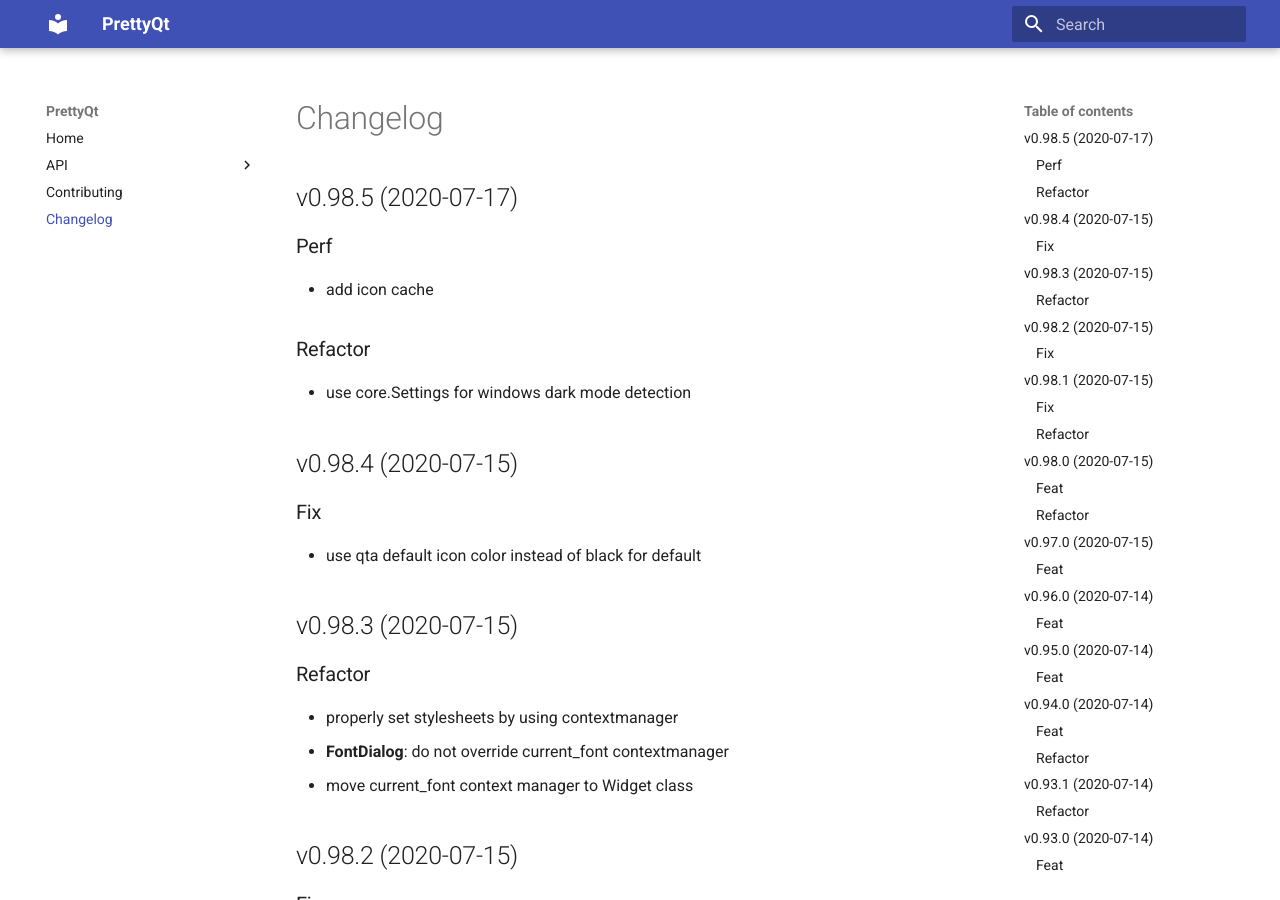
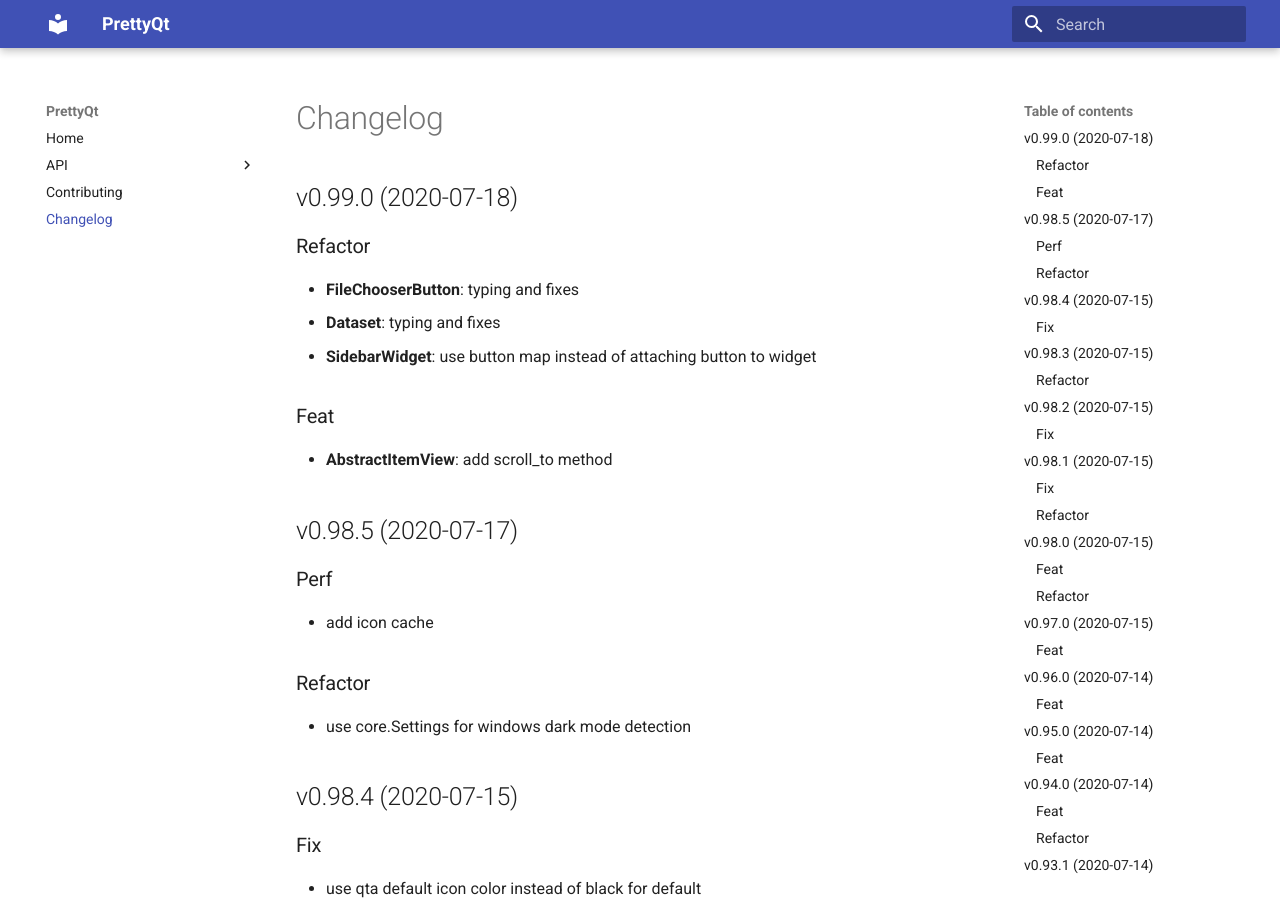
Before and after one commit to phil65/PrettyQt, an MkDocs documentation site: the page built from docs/changelog.md, in a window 1280 px wide and 900 px high. Built offline with MkDocs 1.6.1 and Material for MkDocs 9.7.7, drawn with Linux system fonts in a browser that asks for light colours.

Commit message:
bump: version 0.98.5 → 0.99.0

```diff
--- a/docs/changelog.md
+++ b/docs/changelog.md
@@ -1,3 +1,15 @@
+## v0.99.0 (2020-07-18)
+
+### Refactor
+
+- **FileChooserButton**: typing and fixes
+- **Dataset**: typing and fixes
+- **SidebarWidget**: use button map instead of attaching button to widget
+
+### Feat
+
+- **AbstractItemView**: add scroll_to method
+
 ## v0.98.5 (2020-07-17)
 
 ### Perf
--- a/prettyqt/__init__.py
+++ b/prettyqt/__init__.py
@@ -4,7 +4,7 @@
 
 __author__ = """Philipp Temminghoff"""
 __email__ = "phil65@kodi.tv"
-__version__ = "0.98.5"
+__version__ = "0.99.0"
 
 
 __all__ = [
--- a/pyproject.toml
+++ b/pyproject.toml
@@ -1,6 +1,6 @@
 [tool.poetry]
 name = "PrettyQt"
-version = "0.98.5"
+version = "0.99.0"
 description = "A pythonic layer on top of qtpy"
 readme = 'docs/index.md'
 repository = "https://github.com/phil65/prettyqt"
@@ -124,7 +124,7 @@ exclude = '''
 '''
 [tool.commitizen]
 name = "cz_conventional_commits"
-version = "0.98.5"
+version = "0.99.0"
 tag_format = "v$version"
 version_files = [
     "prettyqt/__init__.py:__version__",
--- a/setup.py
+++ b/setup.py
@@ -40,6 +40,6 @@ setup(
     packages=find_packages(),
     test_suite="tests",
     url="https://github.com/phil65/prettyqt",
-    version="0.98.5",
+    version="0.99.0",
     zip_safe=False,
 )
```
Also changed, not shown: CHANGELOG.md (+12 -0 lines).
